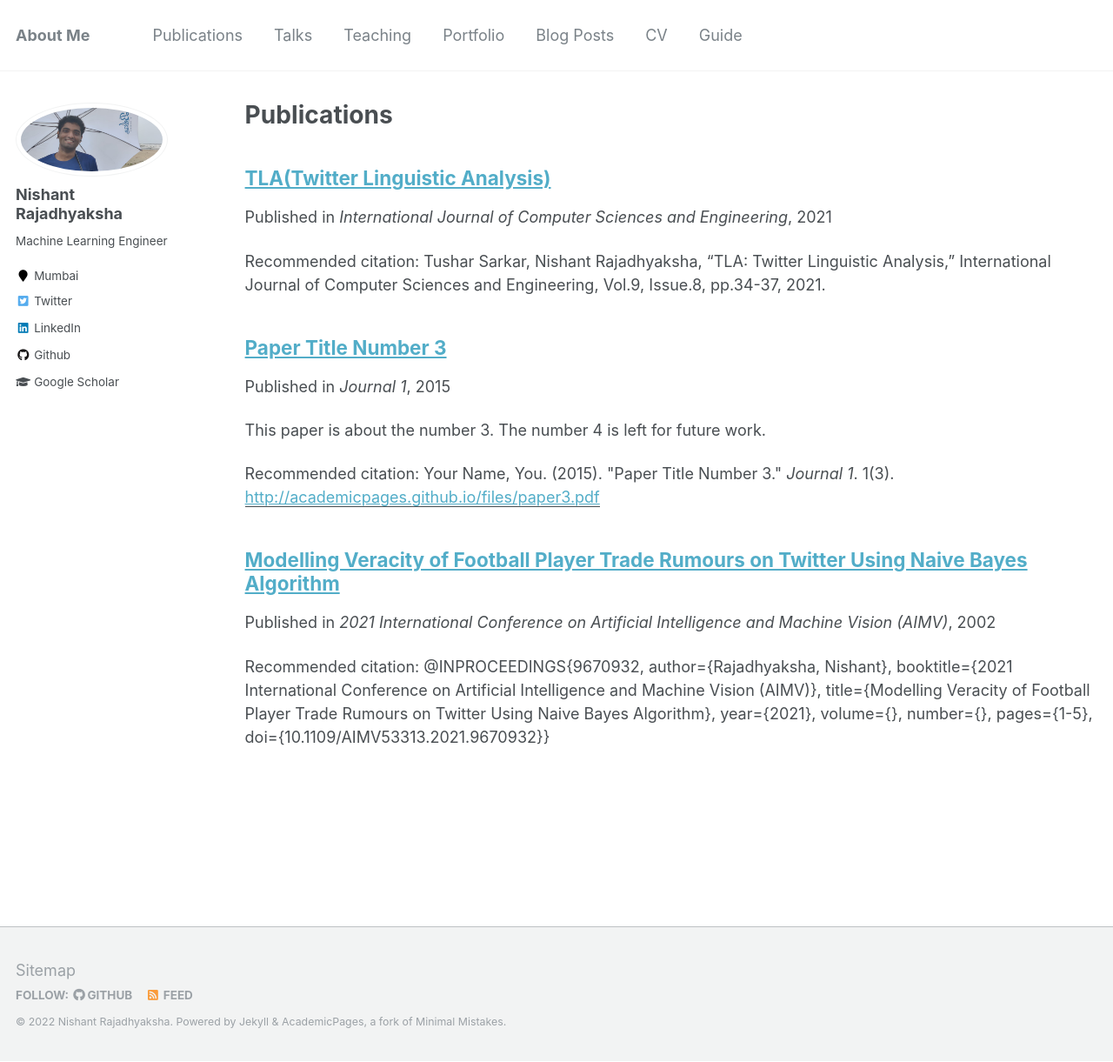
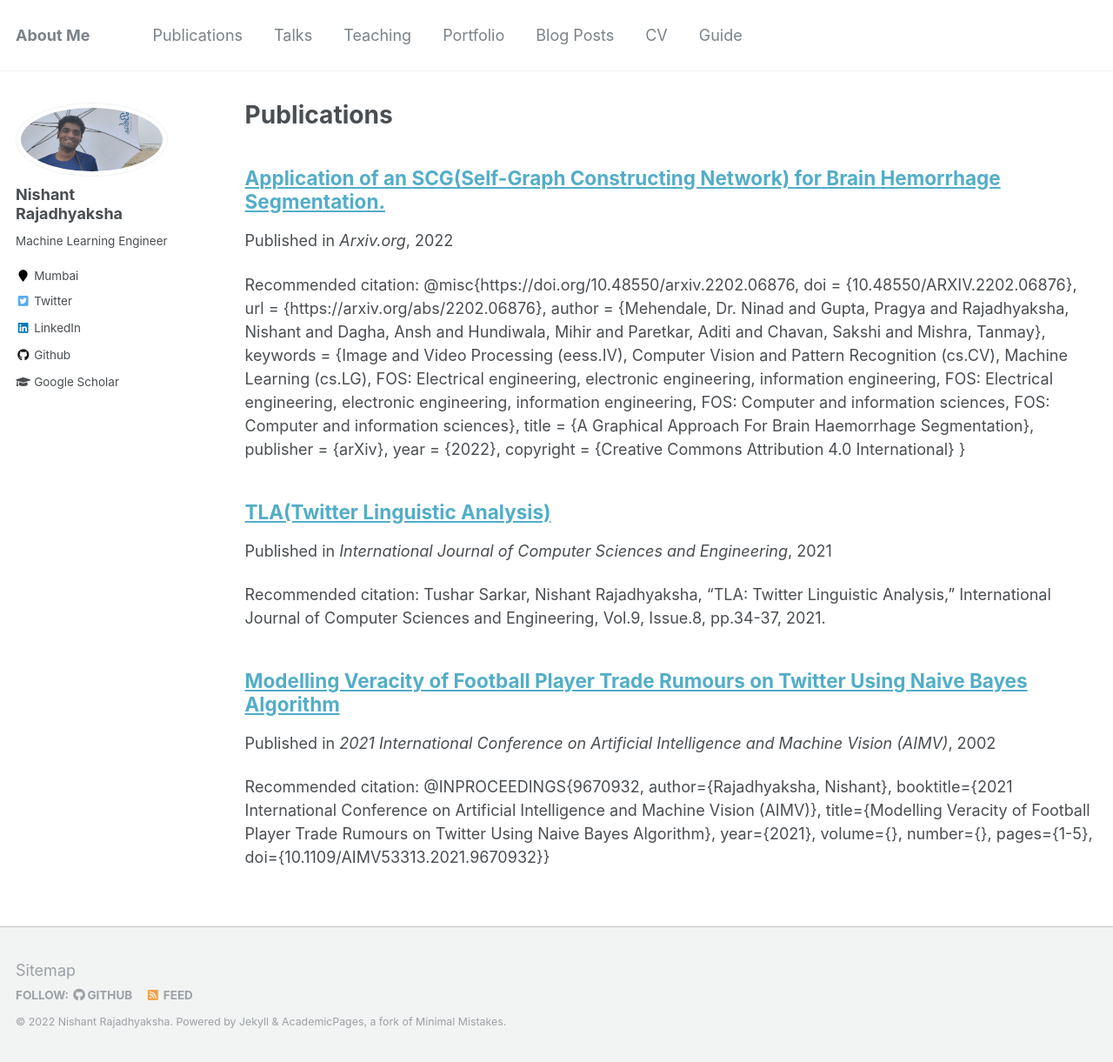
Before and after one commit to nishant42491/nishant42491.github.io, a Jekyll site: the page built from _pages/publications.md, in a window 1280 px wide and 1221 px high. Shown: the whole window at 87% size. Built offline with Jekyll 4.4.1, drawn with Linux system fonts in a browser that asks for light colours.

Commit message:
Update 2015-10-01-paper-title-number-3.md

```diff
--- a/_publications/2015-10-01-paper-title-number-3.md
+++ b/_publications/2015-10-01-paper-title-number-3.md
@@ -1,15 +1,27 @@
 ---
-title: "Paper Title Number 3"
+title: "Application of an SCG(Self-Graph Constructing Network) for Brain Hemorrhage Segmentation."
 collection: publications
-permalink: /publication/2015-10-01-paper-title-number-3
-excerpt: 'This paper is about the number 3. The number 4 is left for future work.'
-date: 2015-10-01
-venue: 'Journal 1'
-paperurl: 'http://academicpages.github.io/files/paper3.pdf'
-citation: 'Your Name, You. (2015). &quot;Paper Title Number 3.&quot; <i>Journal 1</i>. 1(3).'
+permalink: https://arxiv.org/abs/2202.068
+excerpt: ''
+date: 2022-02-04
+venue: 'Arxiv.org'
+paperurl: ''
+citation: '@misc{https://doi.org/10.48550/arxiv.2202.06876,
+  doi = {10.48550/ARXIV.2202.06876},
+
+  url = {https://arxiv.org/abs/2202.06876},
+
+  author = {Mehendale, Dr. Ninad and Gupta, Pragya and Rajadhyaksha, Nishant and Dagha, Ansh and Hundiwala, Mihir and Paretkar, Aditi and Chavan, Sakshi and Mishra, Tanmay},
+
+  keywords = {Image and Video Processing (eess.IV), Computer Vision and Pattern Recognition (cs.CV), Machine Learning (cs.LG), FOS: Electrical engineering, electronic engineering, information engineering, FOS: Electrical engineering, electronic engineering, information engineering, FOS: Computer and information sciences, FOS: Computer and information sciences},
+
+  title = {A Graphical Approach For Brain Haemorrhage Segmentation},
+
+  publisher = {arXiv},
+
+  year = {2022},
+
+  copyright = {Creative Commons Attribution 4.0 International}
+}
+'
 ---
-This paper is about the number 3. The number 4 is left for future work.
-
-[Download paper here](http://academicpages.github.io/files/paper3.pdf)
-
-Recommended citation: Your Name, You. (2015). "Paper Title Number 3." <i>Journal 1</i>. 1(3).
```
